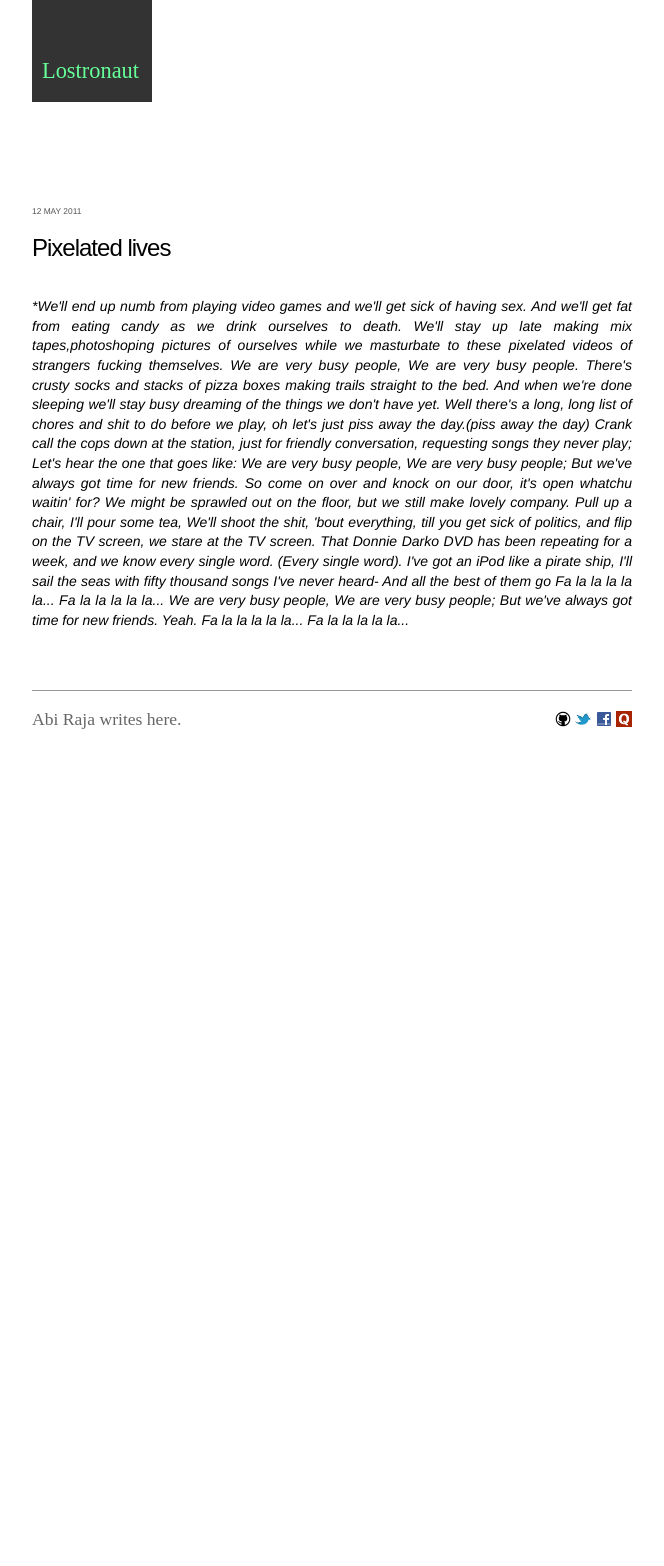
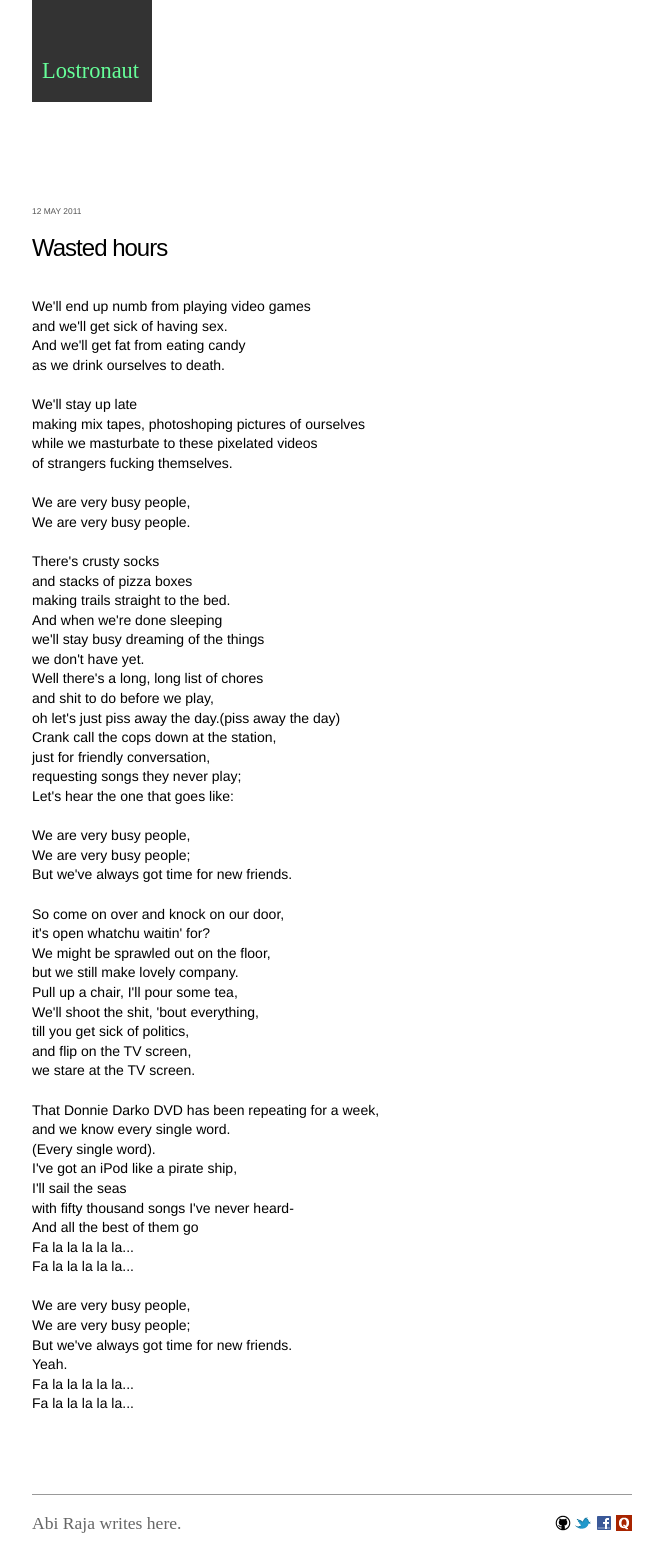
Before and after one commit to abi/abi.github.com, a Jekyll site: the page built from _posts/2011-05-12-the-importance-of-smiling-at-the.markdown, in a window 1280 px wide. Shown: the whole page, without its empty margins (48-712 px from the left). Built offline with Jekyll 4.4.1, drawn with Linux system fonts in a browser that asks for light colours; some web fonts are replaced; Markdown is read by kramdown in place of the engine named in the settings; comment, search, counter and statistics services are not loaded; before the commit the page ends 900 px from its top, so only the background shows below that.

Commit message:
More crap.

```diff
--- a/_posts/2011-05-12-the-importance-of-smiling-at-the.markdown
+++ b/_posts/2011-05-12-the-importance-of-smiling-at-the.markdown
@@ -1,65 +1,67 @@
 ---
 layout: post
-title: Pixelated lives
+title: Wasted hours
 ---
 
 {{ page.title }}
 ================
 
-<div style="font-style:italic">
-*We'll end up numb from playing video games
-and we'll get sick of having sex.
-And we'll get fat from eating candy
-as we drink ourselves to death.
-We'll stay up late
-making mix tapes,photoshoping pictures of ourselves
-while we masturbate to these pixelated videos
-of strangers fucking themselves.
+<div>
+We'll end up numb from playing video games  <br/>
+and we'll get sick of having sex. <br/>
+And we'll get fat from eating candy <br/>
+as we drink ourselves to death.  <br/> <br/>
 
-We are very busy people,
-We are very busy people.
+We'll stay up late  <br/>
+making mix tapes, photoshoping pictures of ourselves <br/>
+while we masturbate to these pixelated videos <br/>
+of strangers fucking themselves. <br/> <br/>
 
-There's crusty socks
-and stacks of pizza boxes
-making trails straight to the bed.
-And when we're done sleeping
-we'll stay busy dreaming of the things
-we don't have yet.
-Well there's a long, long list of chores
-and shit to do before we play,
-oh let's just piss away the day.(piss away the day)
-Crank call the cops down at the station,
-just for friendly conversation,
-requesting songs they never play;
-Let's hear the one that goes like:
+We are very busy people, <br/>
+We are very busy people. <br/><br/>
 
-We are very busy people,
-We are very busy people;
-But we've always got time for new friends.
+There's crusty socks <br/>
+and stacks of pizza boxes <br/>
+making trails straight to the bed. <br/>
+And when we're done sleeping <br/>
+we'll stay busy dreaming of the things <br/>
+we don't have yet. <br/>
+Well there's a long, long list of chores <br/>
+and shit to do before we play, <br/>
+oh let's just piss away the day.(piss away the day) <br/>
+Crank call the cops down at the station, <br/>
+just for friendly conversation, <br/>
+requesting songs they never play; <br/>
+Let's hear the one that goes like: <br/><br/>
 
-So come on over and knock on our door,
-it's open whatchu waitin' for?
-We might be sprawled out on the floor,
-but we still make lovely company.
-Pull up a chair, I'll pour some tea,
-We'll shoot the shit, 'bout everything,
-till you get sick of politics,
-and flip on the TV screen,
-we stare at the TV screen.
-That Donnie Darko DVD has been repeating for a week,
-and we know every single word.
-(Every single word).
-I've got an iPod like a pirate ship,
-I'll sail the seas
-with fifty thousand songs I've never heard-
-And all the best of them go
-Fa la la la la la...
-Fa la la la la la...
+We are very busy people,<br/>
+We are very busy people;<br/>
+But we've always got time for new friends.<br/><br/>
 
-We are very busy people,
-We are very busy people;
-But we've always got time for new friends.
-Yeah.
-Fa la la la la la...
-Fa la la la la la...
+So come on over and knock on our door,<br/>
+it's open whatchu waitin' for?<br/>
+We might be sprawled out on the floor,<br/>
+but we still make lovely company.<br/>
+Pull up a chair, I'll pour some tea,<br/>
+We'll shoot the shit, 'bout everything,<br/>
+till you get sick of politics,<br/>
+and flip on the TV screen,<br/>
+we stare at the TV screen.<br/><br/>
+
+That Donnie Darko DVD has been repeating for a week,<br/>
+and we know every single word.<br/>
+(Every single word).<br/>
+I've got an iPod like a pirate ship,<br/>
+I'll sail the seas<br/>
+with fifty thousand songs I've never heard-<br/>
+And all the best of them go<br/>
+Fa la la la la la...<br/>
+Fa la la la la la...<br/><br/>
+
+We are very busy people,<br/>
+We are very busy people;<br/>
+But we've always got time for new friends.<br/>
+Yeah.<br/>
+Fa la la la la la...<br/>
+Fa la la la la la... <br/><br/>
 </div>
--- a/_posts/2011-06-19-lorem-ipsum.markdown
+++ b/_posts/2011-06-19-lorem-ipsum.markdown
@@ -1,10 +1,8 @@
 ---
 layout: post
-title: The fucking sixties
+title: Up from below
 tags: code, politics
 ---
 
-{{ page.title }}
-================
 
 <iframe style="margin-bottom:30px" width="600" height="373" src="http://www.youtube.com/embed/CNp4p3DZ2Nk" frameborder="0" allowfullscreen></iframe>
--- a/_posts/2011-07-31-one-more-time-with-feeling.markdown
+++ b/_posts/2011-07-31-one-more-time-with-feeling.markdown
@@ -8,6 +8,8 @@ tags: code, politics
 ================
 
 After a while, it's time to blog again. It's 2011 and blogging is no longer blogging. Facebook isn't a website anymore.
-Our lives and the web are all mixed together. Life offline and online merges and we are transported. We are our thoughts.
+Our lives and the web are all mixed together. Life offline and online has merged.
+
+We are our thoughts.
 
 Blogging is writing. Writing is understanding. Understanding is love. And love makes the world a better place.
--- a/css/screen.css
+++ b/css/screen.css
@@ -199,16 +199,20 @@ body {
   margin-bottom: 20px;
 }
 /* line 125, ../sass/screen.sass */
+.post em {
+  font-style: italic;
+}
+/* line 129, ../sass/screen.sass */
 .post pre {
   border: 1px solid #dddddd;
   background-color: #eeeeff;
   padding: 0 0.4em;
 }
-/* line 130, ../sass/screen.sass */
+/* line 134, ../sass/screen.sass */
 .post ul, .post ol {
   margin-left: 1.35em;
 }
-/* line 133, ../sass/screen.sass */
+/* line 137, ../sass/screen.sass */
 .post code {
   border: 1px solid #dddddd;
   background-color: #eeeeff;
@@ -218,26 +222,26 @@ body {
   margin: 20 0;
   line-height: 1em;
 }
-/* line 142, ../sass/screen.sass */
+/* line 146, ../sass/screen.sass */
 .post pre {
   margin-bottom: 20px;
 }
-/* line 144, ../sass/screen.sass */
+/* line 148, ../sass/screen.sass */
 .post pre code {
   border: none;
   margin: 20 0;
 }
-/* line 148, ../sass/screen.sass */
+/* line 152, ../sass/screen.sass */
 .post.terminal {
   border: 1px solid black;
   background-color: #333333;
   color: white;
 }
-/* line 152, ../sass/screen.sass */
+/* line 156, ../sass/screen.sass */
 .post.terminal code {
   background-color: #333333;
 }
-/* line 155, ../sass/screen.sass */
+/* line 159, ../sass/screen.sass */
 .post #disqus_thread {
   margin-top: 60px;
 }
--- a/sass/screen.sass
+++ b/sass/screen.sass
@@ -122,6 +122,10 @@ body
         margin-bottom: 20px
 
 
+    em
+        font-style: italic
+
+
     pre
         border: 1px solid #ddd
         background-color: #eef
```
